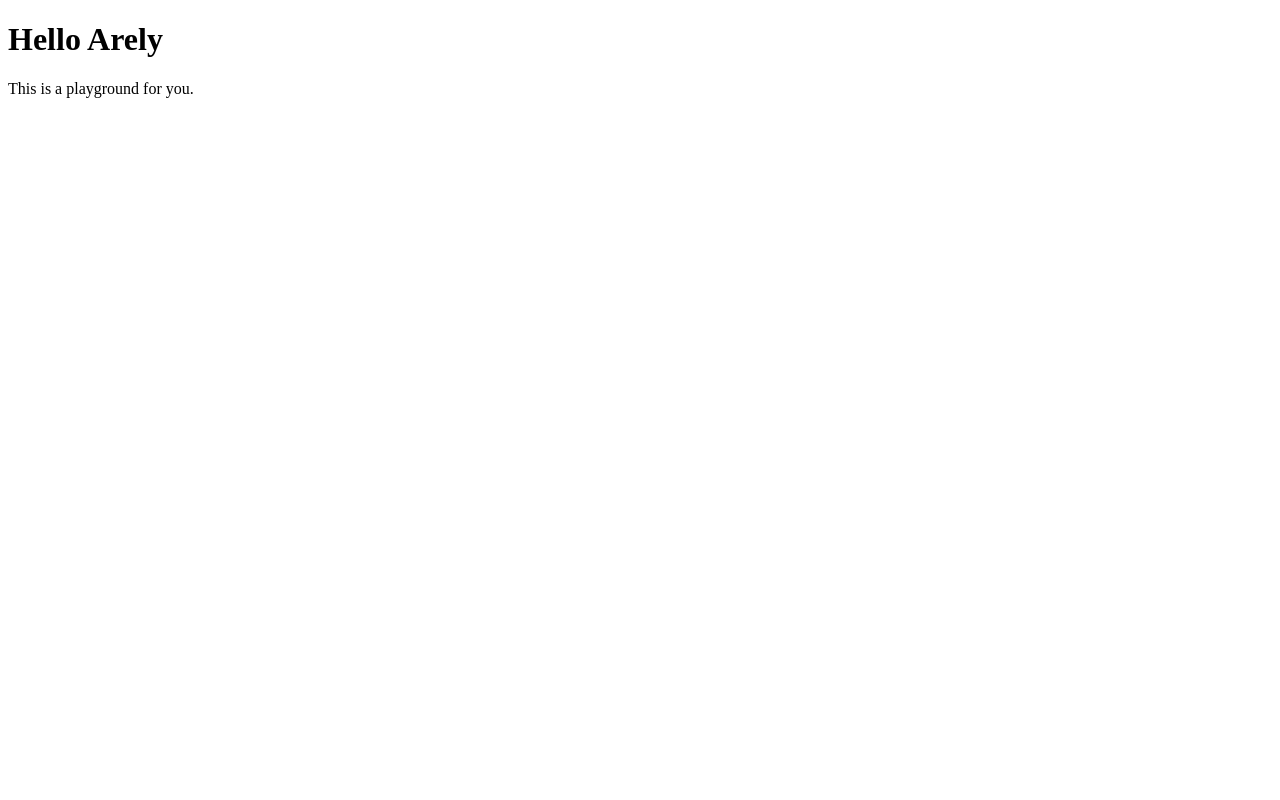
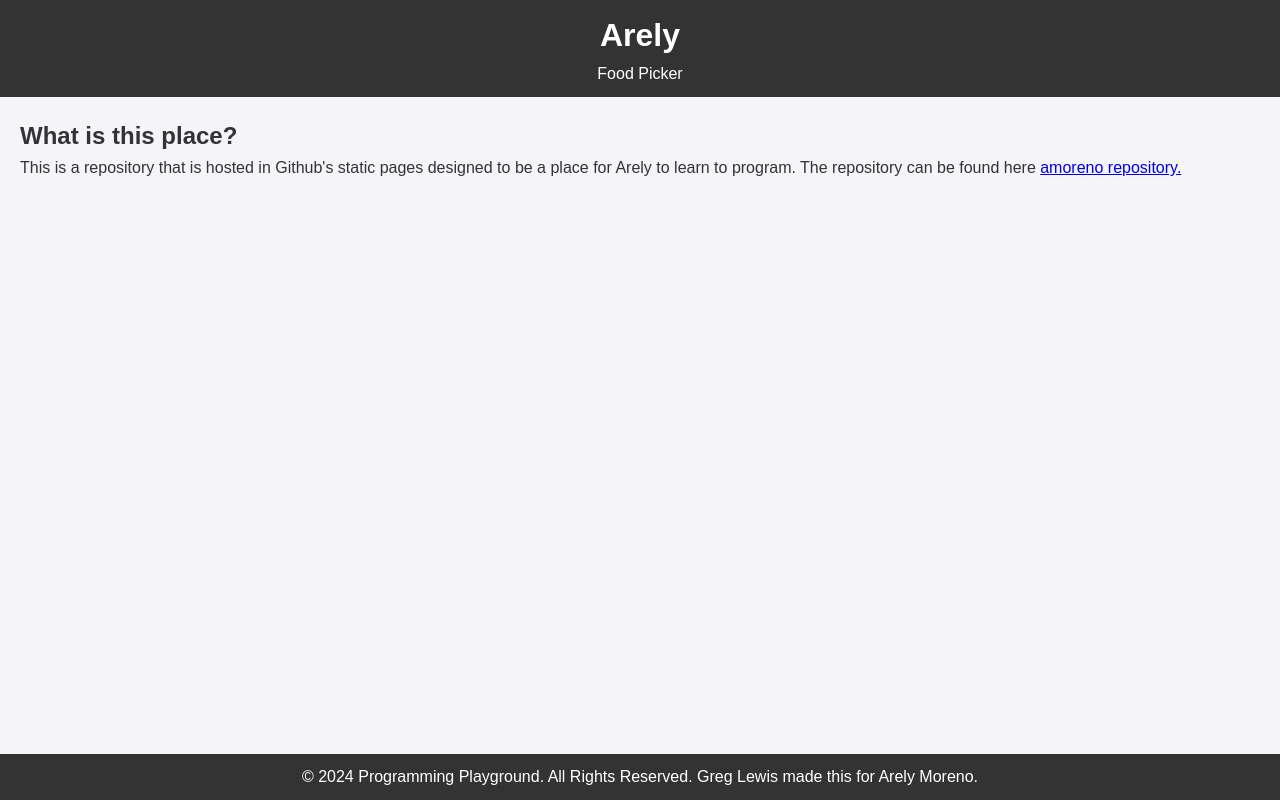
Before and after one commit to Greg-Lewis/amoreno, a plain HTML site: page index.html in a window 1280 px wide. Drawn offline with Linux system fonts and the light colour scheme.

Commit message:
commit to put in the basics

```diff
--- a/index.html
+++ b/index.html
@@ -1,7 +1,28 @@
 <!DOCTYPE html>
-<html>
+<html lang="en">
+<head>
+    <meta charset="UTF-8">
+    <meta name="viewport" content="width=device-width, initial-scale=1.0">
+    <title>Programming Playground</title>
+    <link rel="stylesheet" href="styles.css">
+</head>
 <body>
-<h1>Hello Arely</h1>
-<p>This is a playground for you.</p>
+    <header>
+        <h1>Arely</h1>
+        <nav>
+            <ul>
+                <li><a href="food-picker.html">Food Picker</a></li>
+            </ul>
+        </nav>
+    </header>
+
+    <main>
+        <h2>What is this place?</h2>
+        <p>This is a repository that is hosted in Github's static pages designed to be a place for Arely to learn to program. The repository can be found here <a href="https://github.com/Greg-Lewis/amoreno">amoreno repository.</a></p>
+    </main>
+
+    <footer>
+        <p>&copy; 2024 Programming Playground. All Rights Reserved. Greg Lewis made this for Arely Moreno.</p>
+    </footer>
 </body>
 </html>
--- /dev/null
+++ b/styles.css
@@ -0,0 +1,82 @@
+/* Basic CSS styles for the website */
+* {
+    margin: 0;
+    padding: 0;
+    box-sizing: border-box;
+}
+
+body {
+    font-family: Arial, sans-serif;
+    line-height: 1.6;
+    background-color: #f4f4f9;
+    color: #333;
+}
+
+header {
+    background-color: #333;
+    color: white;
+    padding: 10px 0;
+    text-align: center;
+}
+
+header h1 {
+    font-size: 2rem;
+}
+
+nav ul {
+    list-style: none;
+    padding: 0;
+}
+
+nav ul li {
+    display: inline;
+    margin: 0 15px;
+}
+
+nav ul li a {
+    color: white;
+    text-decoration: none;
+    font-size: 1rem;
+}
+
+main {
+    padding: 20px;
+}
+
+h2, h3 {
+    color: #333;
+}
+
+label {
+    font-size: 1rem;
+    margin-right: 10px;
+}
+
+select, button {
+    padding: 8px;
+    font-size: 1rem;
+    margin-top: 10px;
+}
+
+button {
+    cursor: pointer;
+    background-color: #4CAF50;
+    color: white;
+    border: none;
+    margin-top: 10px;
+}
+
+button:hover {
+    background-color: #45a049;
+}
+
+footer {
+    position: fixed;
+    bottom: 0;
+    left: 0;
+    width: 100%;
+    background-color: #333;
+    color: white;
+    text-align: center;
+    padding: 10px 0;
+}
```
Also changed, not shown: food-picker.html (added, +40 -0 lines), script.js (added, +19 -0 lines).
